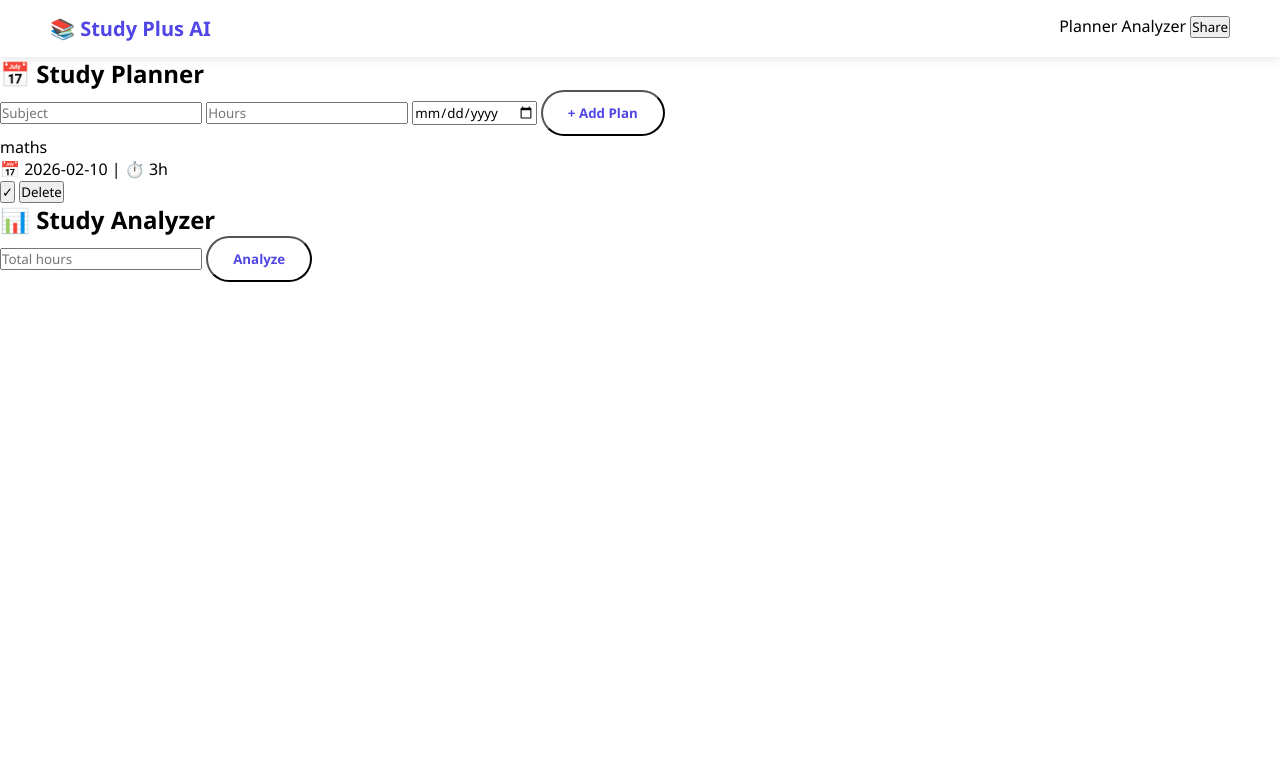
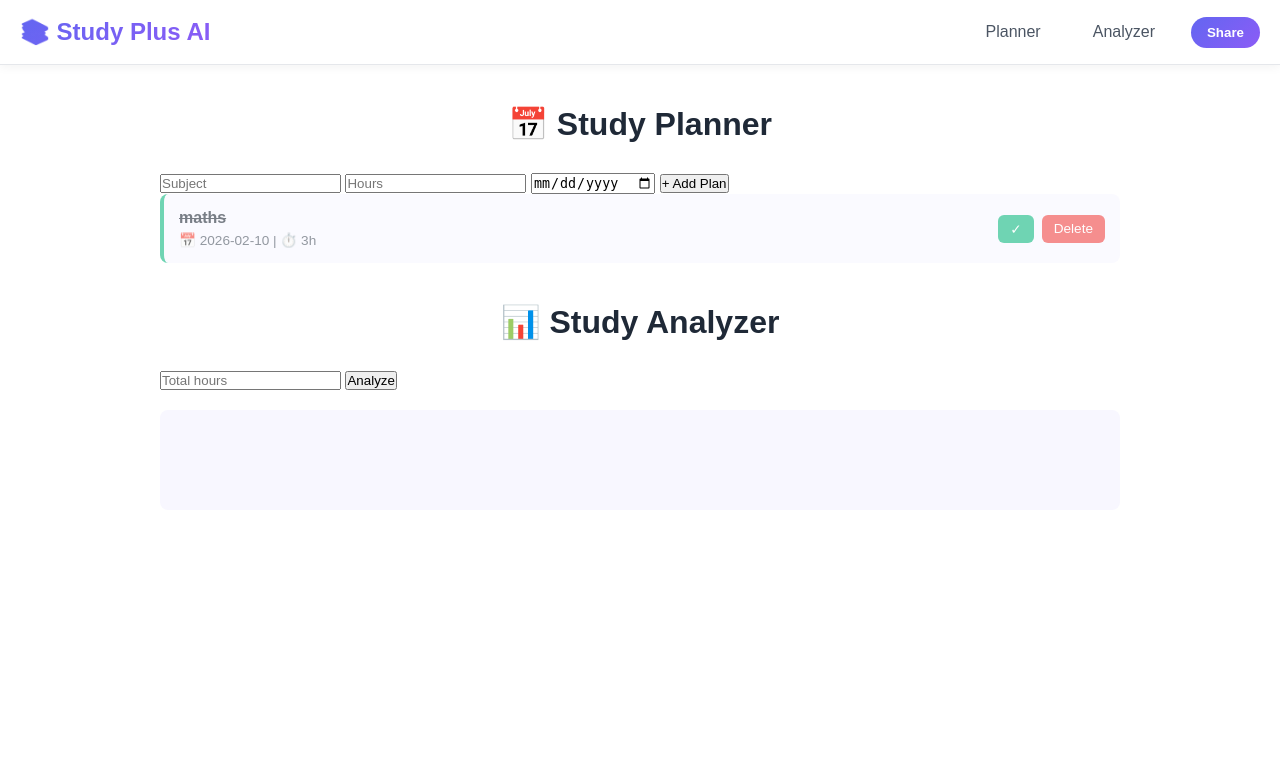
Before and after one commit to jasmansinghtak948-eng/Studyplusai, a Flask app: page / in a window 1280 px wide. Shown: the top 763 px of the page. Run offline with Flask 3, Linux system fonts and the light colour scheme; a map, chart or similar area stays blank.

Commit message:
Update style.css

```diff
--- a/static/style.css
+++ b/static/style.css
@@ -1,278 +1,492 @@
+/* ---------- GLOBAL ---------- */
 * {
-    margin: 0;
-    padding: 0;
-    font-family: 'Segoe UI', sans-serif;
-    box-sizing: border-box;
+  margin: 0;
+  padding: 0;
+  box-sizing: border-box;
 }
 
-/* NAVBAR */
-.navbar {
-    display: flex;
-    justify-content: space-between;
-    padding: 15px 50px;
-    background: #ffffff;
-    box-shadow: 0 2px 10px rgba(0,0,0,0.1);
+:root {
+  --primary: #6366f1;
+  --secondary: #8b5cf6;
+  --light: #f8f7ff;
+  --dark: #1f2937;
+  --text: #4b5563;
+  --border: #e5e7eb;
 }
 
-.navbar .logo {
-    font-weight: bold;
-    font-size: 20px;
-    color: #4f46e5;
+body {
+  font-family: "Poppins", sans-serif;
+  background: white;
+  color: var(--text);
 }
 
-.navbar ul {
-    display: flex;
-    list-style: none;
-    gap: 20px;
+html {
+  scroll-behavior: smooth;
 }
 
-.navbar ul li a {
-    text-decoration: none;
-    color: #333;
-    font-weight: 500;
+/* ========== NAVBAR ========== */
+.navbar {
+  position: sticky;
+  top: 0;
+  z-index: 100;
+  background: rgba(255, 255, 255, 0.95);
+  padding: 15px 20px;
+  border-bottom: 1px solid var(--border);
+  display: flex;
+  justify-content: space-between;
+  align-items: center;
+  box-shadow: 0 2px 10px rgba(0, 0, 0, 0.05);
 }
 
-/* HERO SECTION */
-.hero {
-    height: 80vh;
-    background: linear-gradient(135deg, #6366f1, #8b5cf6);
-    color: white;
-    display: flex;
-    flex-direction: column;
-    align-items: center;
-    justify-content: center;
-    text-align: center;
+.logo {
+  font-size: 24px;
+  font-weight: 800;
+  background: linear-gradient(135deg, var(--primary), var(--secondary));
+  -webkit-background-clip: text;
+  -webkit-text-fill-color: transparent;
 }
 
-.hero h1 {
-    font-size: 48px;
-    margin-bottom: 15px;
+.nav-links {
+  display: flex;
+  gap: 20px;
+  align-items: center;
 }
 
-.hero p {
-    font-size: 18px;
-    margin-bottom: 25px;
+.nav-links a,
+.share-btn {
+  cursor: pointer;
+  color: var(--text);
+  text-decoration: none;
+  font-weight: 500;
+  border: none;
+  background: none;
+  padding: 8px 16px;
+  border-radius: 6px;
+  transition: all 0.3s;
 }
 
-.btn {
-    background: #ffffff;
-    color: #4f46e5;
-    padding: 12px 25px;
-    border-radius: 25px;
-    text-decoration: none;
-    font-weight: bold;
+.nav-links a:hover,
+.share-btn:hover {
+  color: var(--primary);
+  background: var(--light);
 }
 
-/* FEATURES */
-.features {
-    padding: 60px 80px;
-    background: #f9fafb;
-    text-align: center;
+/* ========== SECTIONS ========== */
+.section {
+  max-width: 1000px;
+  margin: 40px auto;
+  padding: 0 20px;
 }
 
-.features h2 {
-    margin-bottom: 40px;
-    font-size: 32px;
+.section h2 {
+  font-size: 2rem;
+  color: var(--dark);
+  margin-bottom: 30px;
+  text-align: center;
 }
 
-.feature-box {
-    display: flex;
-    justify-content: center;
-    gap: 30px;
-    flex-wrap: wrap;
+.section-subtitle {
+  text-align: center;
+  color: var(--text);
+  font-size: 1.1rem;
+  margin-bottom: 50px;
 }
 
+.bg-light {
+  background: var(--light);
+}
+
+.container {
+  max-width: 1200px;
+  margin: 0 auto;
+}
+
+/* ========== CARDS ========== */
 .card {
-    background: white;
-    padding: 25px;
-    width: 280px;
-    border-radius: 12px;
-    box-shadow: 0 10px 25px rgba(0,0,0,0.08);
+  background: white;
+  border-radius: 15px;
+  padding: 30px;
+  border: 1px solid var(--border);
+  transition: all 0.3s;
+  box-shadow: 0 5px 20px rgba(0, 0, 0, 0.05);
+}
+
+.card:hover {
+  box-shadow: 0 15px 40px rgba(0, 0, 0, 0.1);
+  border-color: var(--primary);
 }
 
 .card h3 {
-    margin-bottom: 10px;
+  margin-bottom: 20px;
+  color: var(--dark);
+  font-size: 1.3rem;
 }
 
-
-/* FOOTER */
-.footer {
-    background: #111827;
-    color: #d1d5db;
-    text-align: center;
-    padding: 20px;
+/* ========== PLANNER SECTION ========== */
+.planner-grid {
+  display: grid;
+  grid-template-columns: 1fr 1fr;
+  gap: 30px;
+  margin-top: 40px;
 }
 
-/* HOW IT WORKS */
-.how-it-works {
-    padding: 70px 80px;
-    text-align: center;
-    background: white;
+@media (max-width: 768px) {
+  .planner-grid {
+    grid-template-columns: 1fr;
+  }
 }
 
-.steps {
-    display: flex;
-    justify-content: center;
-    gap: 30px;
-    margin-top: 40px;
-    flex-wrap: wrap;
+.plan-form input {
+  width: 100%;
+  padding: 12px;
+  margin: 10px 0;
+  border: 1px solid var(--border);
+  border-radius: 10px;
+  font-size: 14px;
+  transition: border-color 0.3s;
 }
 
-.step {
-    width: 260px;
-    padding: 25px;
-    border-radius: 14px;
-    background: #f3f4f6;
+.plan-form input:focus {
+  outline: none;
+  border-color: var(--primary);
+  box-shadow: 0 0 0 3px rgba(102, 126, 234, 0.1);
 }
 
-.step span {
-    display: inline-block;
-    background: #4f46e5;
-    color: white;
-    width: 40px;
-    height: 40px;
-    border-radius: 50%;
-    line-height: 40px;
-    font-weight: bold;
-    margin-bottom: 15px;
+.plans-list {
+  display: flex;
+  flex-direction: column;
+  gap: 10px;
 }
 
-/* PROBLEM SECTION */
-.problem {
-    padding: 70px 120px;
-    background: #eef2ff;
-    text-align: center;
+.plan-item {
+  background: var(--light);
+  padding: 15px;
+  border-radius: 8px;
+  border-left: 4px solid var(--primary);
+  display: flex;
+  justify-content: space-between;
+  align-items: center;
 }
 
-.problem p {
-    max-width: 800px;
-    margin: auto;
-    font-size: 18px;
+.plan-item:hover {
+  transform: translateX(5px);
 }
 
-/* FINAL CTA */
-.final-cta {
-    padding: 60px;
-    background: linear-gradient(135deg, #4f46e5, #7c3aed);
-    text-align: center;
-    color: white;
+.plan-item.completed {
+  opacity: 0.6;
+  border-left-color: #10b981;
 }
 
-.final-cta .dark {
-    background: white;
-    color: #4f46e5;
+.plan-item.completed .subject {
+  text-decoration: line-through;
 }
 
-/* CENTRAL SECTION */
-.central-section {
-    padding: 80px 60px;
-    background: #f9fafb;
-    text-align: center;
+.plan-info {
+  flex: 1;
 }
 
-.central-section h2 {
-    font-size: 36px;
-    margin-bottom: 10px;
+.subject {
+  font-weight: 600;
+  color: var(--dark);
+  margin-bottom: 5px;
 }
 
-.subtitle {
-    color: #6b7280;
-    margin-bottom: 50px;
+.meta {
+  font-size: 0.85rem;
+  color: var(--text);
 }
 
-.central-cards {
-    display: flex;
-    justify-content: center;
-    gap: 40px;
-    flex-wrap: wrap;
+.plan-actions {
+  display: flex;
+  gap: 8px;
 }
 
-.central-card {
-    background: white;
-    width: 360px;
-    padding: 30px;
-    border-radius: 16px;
-    box-shadow: 0 15px 35px rgba(0,0,0,0.08);
-    text-align: left;
+.plan-actions button {
+  padding: 6px 12px;
+  border: none;
+  border-radius: 6px;
+  cursor: pointer;
+  font-size: 0.85rem;
+  transition: all 0.2s;
 }
 
-.central-card h3 {
-    margin-bottom: 10px;
+.btn-done {
+  background: #10b981;
+  color: white;
 }
 
-.central-card p {
-    color: #6b7280;
-    margin-bottom: 20px;
+.btn-delete {
+  background: #ef4444;
+  color: white;
 }
 
-/* Fake UI boxes */
-.fake-box {
-    background: #f3f4f6;
-    padding: 15px;
-    border-radius: 10px;
-    margin-bottom: 20px;
+.result {
+  background: var(--light);
+  padding: 20px;
+  border-radius: 8px;
+  margin: 20px 0;
+  text-align: center;
+  min-height: 100px;
+  display: flex;
+  align-items: center;
+  justify-content: center;
+  font-size: 1.1rem;
+  line-height: 1.8;
 }
 
-.fake-box input {
-    width: 100%;
-    padding: 10px;
-    margin-bottom: 10px;
-    border-radius: 6px;
-    border: none;
+canvas {
+  max-width: 100%;
+  max-height: 300px;
+  margin: 20px 0;
 }
 
-.fake-box button {
-    width: 100%;
-    padding: 10px;
-    border-radius: 6px;
-    border: none;
-    background: #d1d5db;
-    color: #374151;
+/* ========== BUTTONS ========== */
+.btn-primary {
+  width: 100%;
+  padding: 12px;
+  margin-top: 15px;
+  border: none;
+  border-radius: 10px;
+  background: linear-gradient(135deg, var(--primary), var(--secondary));
+  color: white;
+  font-weight: 600;
+  cursor: pointer;
+  transition: all 0.3s;
+  font-size: 1rem;
 }
 
-/* Buttons */
-.btn.primary {
-    display: inline-block;
-    background: #4f46e5;
-    color: white;
-    padding: 12px 20px;
-    border-radius: 8px;
-    text-decoration: none;
-    font-weight: bold;
+.btn-primary:hover {
+  transform: translateY(-2px);
+  box-shadow: 0 10px 25px rgba(102, 126, 234, 0.3);
 }
 
-.btn.secondary {
-    display: inline-block;
-    background: #7c3aed;
-    color: white;
-    padding: 12px 20px;
-    border-radius: 8px;
-    text-decoration: none;
-    font-weight: bold;
+.btn-primary:active {
+  transform: translateY(0);
 }
 
-/* Mobile */
-@media (max-width: 900px) {
-    .central-cards {
-        flex-direction: column;
-        align-items: center;
-    }
-}
-/* Make cards clickable */
-.link-card {
-    text-decoration: none;
-    color: inherit;
-    transition: all 0.3s ease;
-    cursor: pointer;
+/* ========== FEATURES SECTION ========== */
+.features-grid {
+  display: grid;
+  grid-template-columns: repeat(auto-fit, minmax(250px, 1fr));
+  gap: 30px;
+  margin-top: 40px;
 }
 
-/* Hover effect = tells user this is MAIN */
-.link-card:hover {
-    transform: translateY(-8px);
-    box-shadow: 0 25px 45px rgba(0,0,0,0.15);
+.feature-card {
+  text-align: center;
+  padding: 30px;
+  background: white;
+  border-radius: 15px;
+  border: 1px solid var(--border);
+  transition: all 0.3s;
 }
 
-/* Disable fake buttons look */
-.fake-box button {
-    cursor: not-allowed;
+.feature-card:hover {
+  transform: translateY(-10px);
+  box-shadow: 0 20px 40px rgba(102, 126, 234, 0.15);
+  border-color: var(--primary);
 }
+
+.feature-icon {
+  font-size: 3rem;
+  margin-bottom: 15px;
+}
+
+.feature-card h3 {
+  margin-bottom: 10px;
+  color: var(--dark);
+}
+
+.feature-card p {
+  color: var(--text);
+  line-height: 1.6;
+}
+
+/* ========== FOOTER ========== */
+.footer {
+  background: var(--dark);
+  color: white;
+  text-align: center;
+  padding: 30px;
+  margin-top: 80px;
+}
+
+/* ========== MODAL ========== */
+.modal {
+  position: fixed;
+  top: 0;
+  left: 0;
+  width: 100%;
+  height: 100%;
+  background: rgba(0, 0, 0, 0.5);
+  display: flex;
+  align-items: center;
+  justify-content: center;
+  z-index: 1000;
+}
+
+.modal-content {
+  background: white;
+  padding: 30px;
+  border-radius: 12px;
+  width: 90%;
+  max-width: 500px;
+  box-shadow: 0 10px 40px rgba(0, 0, 0, 0.2);
+}
+
+.modal-content h2 {
+  margin-bottom: 20px;
+  color: var(--dark);
+}
+
+.modal-content input {
+  width: 100%;
+  margin-bottom: 15px;
+}
+
+.modal-content .btn {
+  width: 100%;
+}
+
+/* ========== ANIMATIONS ========== */
+@keyframes fadeIn {
+  from {
+    opacity: 0;
+  }
+  to {
+    opacity: 1;
+  }
+}
+
+@keyframes slideInUp {
+  from {
+    opacity: 0;
+    transform: translateY(50px);
+  }
+  to {
+    opacity: 1;
+    transform: translateY(0);
+  }
+}
+
+@keyframes slideInLeft {
+  from {
+    opacity: 0;
+    transform: translateX(-50px);
+  }
+  to {
+    opacity: 1;
+    transform: translateX(0);
+  }
+}
+
+.fade-in {
+  animation: fadeIn 1s ease forwards;
+}
+
+.fade-in-delay-1 {
+  animation: fadeIn 1s ease forwards;
+  animation-delay: 0.3s;
+}
+
+.fade-in-delay-2 {
+  animation: fadeIn 1s ease forwards;
+  animation-delay: 0.6s;
+}
+
+.slide-in {
+  animation: slideInUp 0.8s ease forwards;
+}
+
+.slide-in-delay-1 {
+  animation: slideInUp 0.8s ease forwards;
+  animation-delay: 0.2s;
+}
+
+/* ========== SHARE BUTTON AND MODAL ========== */
+.share-btn {
+  padding: 8px 16px;
+  background: linear-gradient(135deg, var(--primary), var(--secondary));
+  color: white;
+  border: none;
+  border-radius: 20px;
+  cursor: pointer;
+  font-weight: 600;
+  transition: all 0.3s;
+}
+
+.share-btn:hover {
+  transform: scale(1.05);
+  box-shadow: 0 5px 15px rgba(99, 102, 241, 0.3);
+}
+
+/* ========== MOBILE OPTIMIZATION ========== */
+@media (max-width: 768px) {
+  .navbar {
+    flex-direction: column;
+    gap: 15px;
+  }
+
+  .form-container {
+    grid-template-columns: 1fr;
+  }
+
+  .plan-item {
+    flex-direction: column;
+    align-items: flex-start;
+  }
+
+  .plan-actions {
+    width: 100%;
+    margin-top: 10px;
+  }
+
+  .plan-actions button {
+    flex: 1;
+  }
+
+  .section {
+    margin: 30px auto;
+  }
+
+  .section h2 {
+    font-size: 1.5rem;
+  }
+}
+
+@media (max-width: 480px) {
+  .navbar {
+    flex-direction: column;
+    gap: 10px;
+  }
+
+  .nav-links {
+    gap: 10px;
+  }
+
+  .nav-links a,
+  .share-btn {
+    font-size: 0.85rem;
+    padding: 6px 12px;
+  }
+
+  .section {
+    margin: 20px auto;
+  }
+
+  .section h2 {
+    font-size: 1.3rem;
+  }
+
+  input {
+    font-size: 16px;
+  }
+
+  .plan-actions button {
+    min-height: 40px;
+  }
+
+  button {
+    min-height: 48px;
+  }
+}
```
